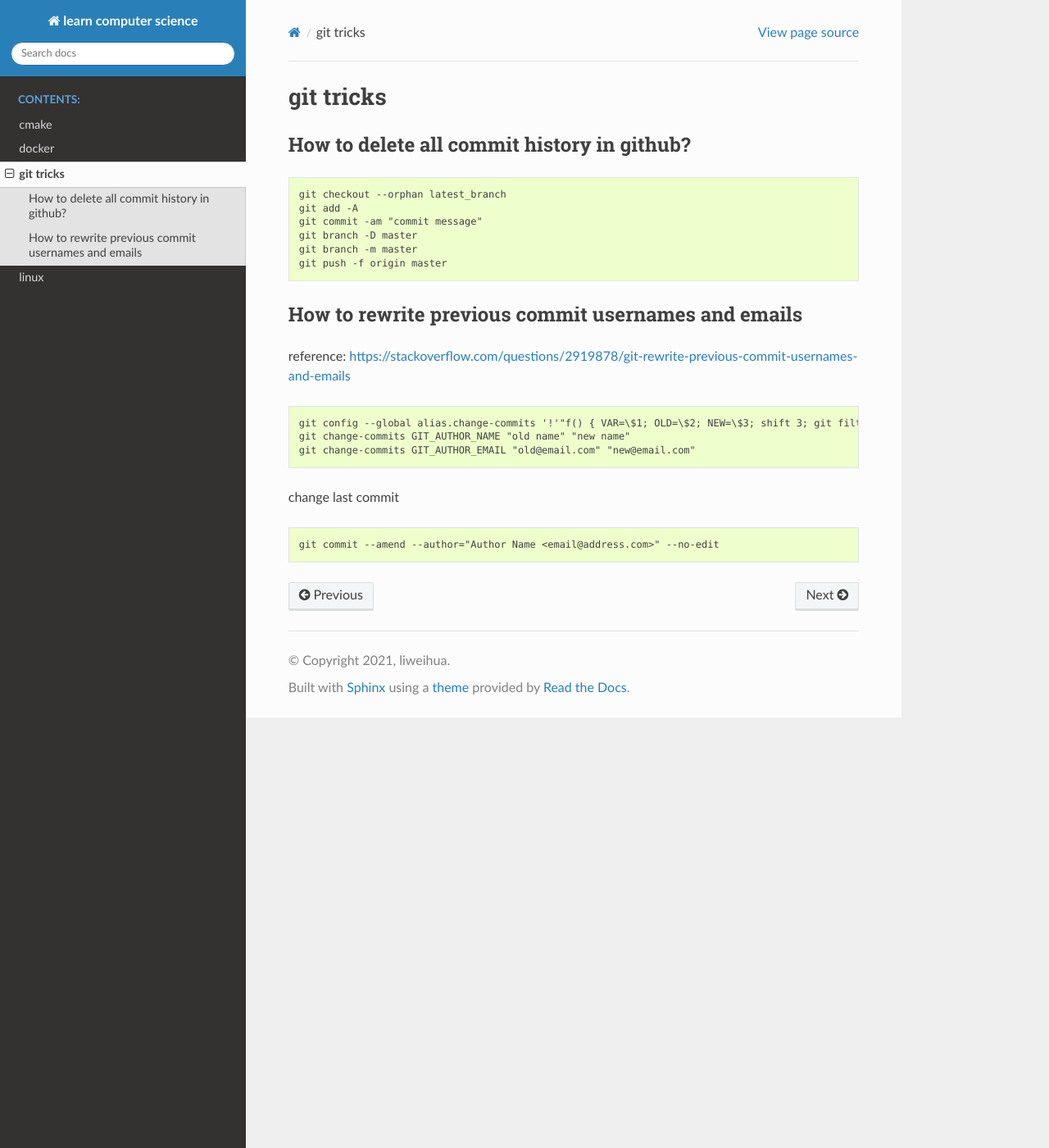
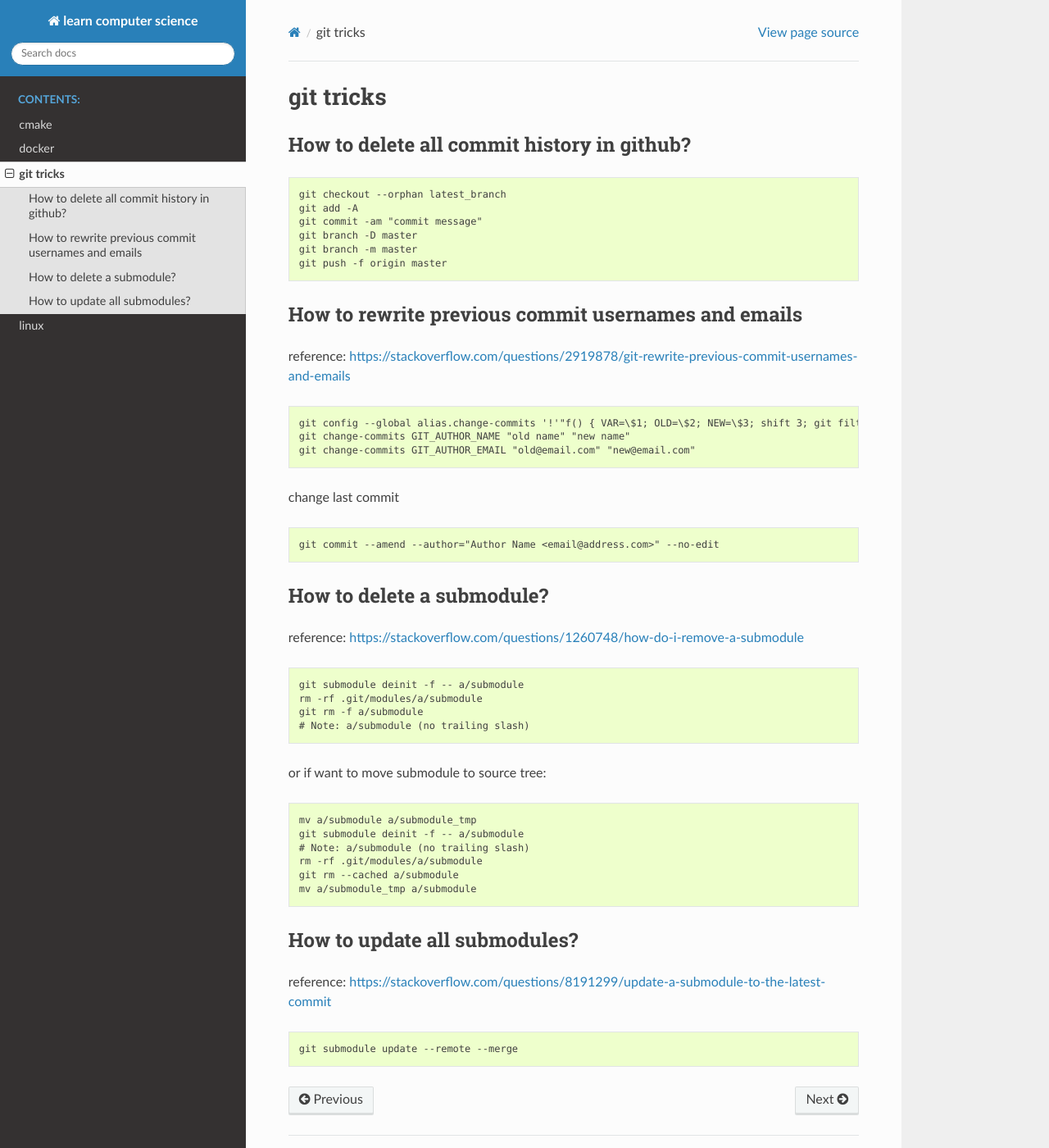
Before and after one commit to li-weihua/learn_cs, a Sphinx documentation site: the page built from docs/source/git.rst, in a window 1280 px wide and 1400 px high. Shown: the whole window at 82% size. Built offline with Sphinx 7.4.7 and the Read the Docs theme 2.0.0, drawn with Linux system fonts in a browser that asks for light colours; formulas are drawn with MathJax 3.

Commit message:
update git

```diff
--- a/docs/source/git.rst
+++ b/docs/source/git.rst
@@ -26,3 +26,32 @@ reference: https://stackoverflow.com/questions/2919878/git-rewrite-previous-comm
 change last commit ::
 
     git commit --amend --author="Author Name <email@address.com>" --no-edit
+
+
+How to delete a submodule?
+---------------------------
+
+reference: https://stackoverflow.com/questions/1260748/how-do-i-remove-a-submodule
+::
+
+    git submodule deinit -f -- a/submodule
+    rm -rf .git/modules/a/submodule
+    git rm -f a/submodule
+    # Note: a/submodule (no trailing slash)
+
+or if want to move submodule to source tree:
+::
+
+    mv a/submodule a/submodule_tmp
+    git submodule deinit -f -- a/submodule
+    # Note: a/submodule (no trailing slash)
+    rm -rf .git/modules/a/submodule
+    git rm --cached a/submodule
+    mv a/submodule_tmp a/submodule
+
+How to update all submodules?
+-------------------------------
+reference: https://stackoverflow.com/questions/8191299/update-a-submodule-to-the-latest-commit
+::
+
+    git submodule update --remote --merge
--- a/docs/source/linux.rst
+++ b/docs/source/linux.rst
@@ -5,6 +5,7 @@ How to enable Ctrl-L to clear screen when 'set -o vi' is set?
 --------------------------------------------------------------
 According to https://unix.stackexchange.com/questions/104094/is-there-any-way-to-enable-ctrll-to-clear-screen-when-set-o-vi-is-set
 ::
+
     set -o vi
     bind -m vi-command 'Control-l: clear-screen'
     bind -m vi-insert 'Control-l: clear-screen'
```
Also changed, not shown: docs/source/cmake.rst (line endings or trailing spaces), docs/source/docker.rst (line endings or trailing spaces), docs/source/index.rst (line endings or trailing spaces), 3 other files.
